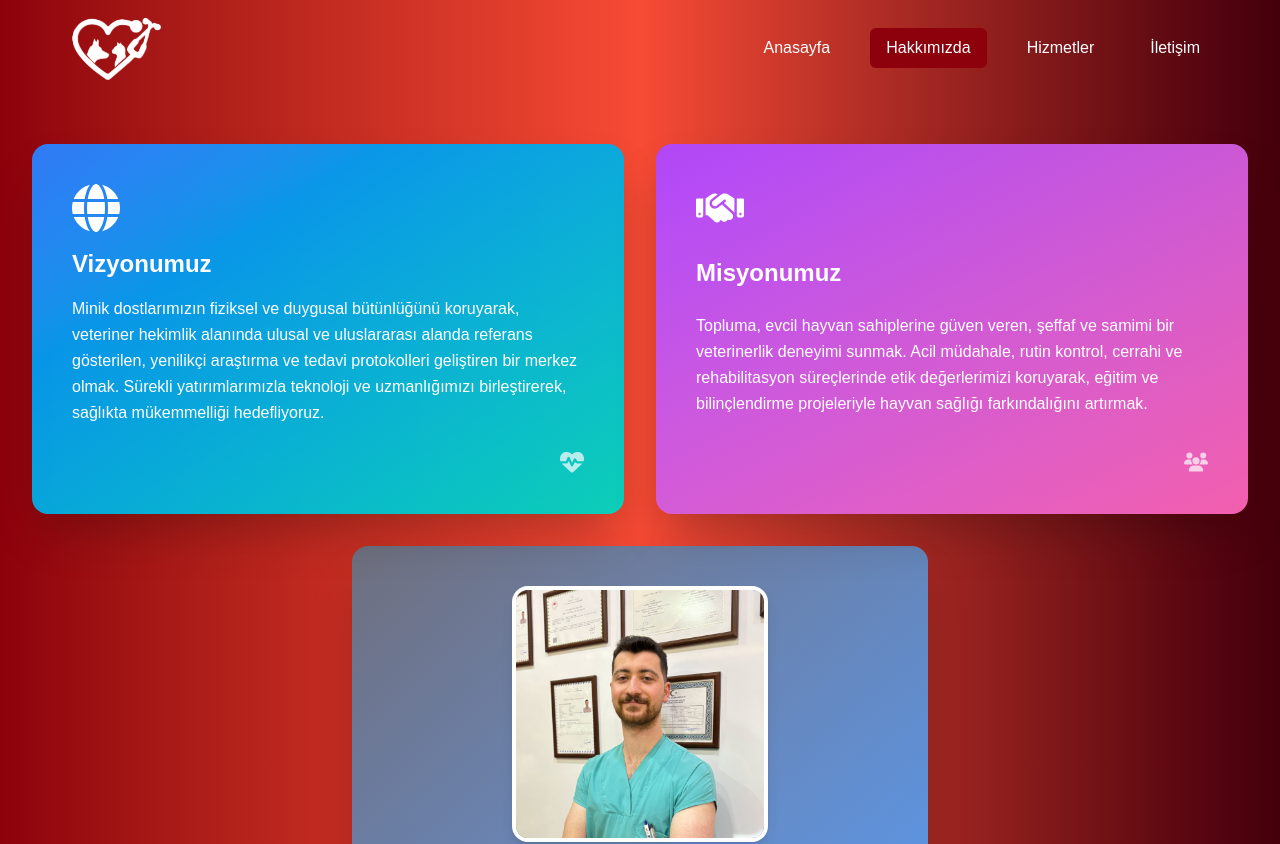
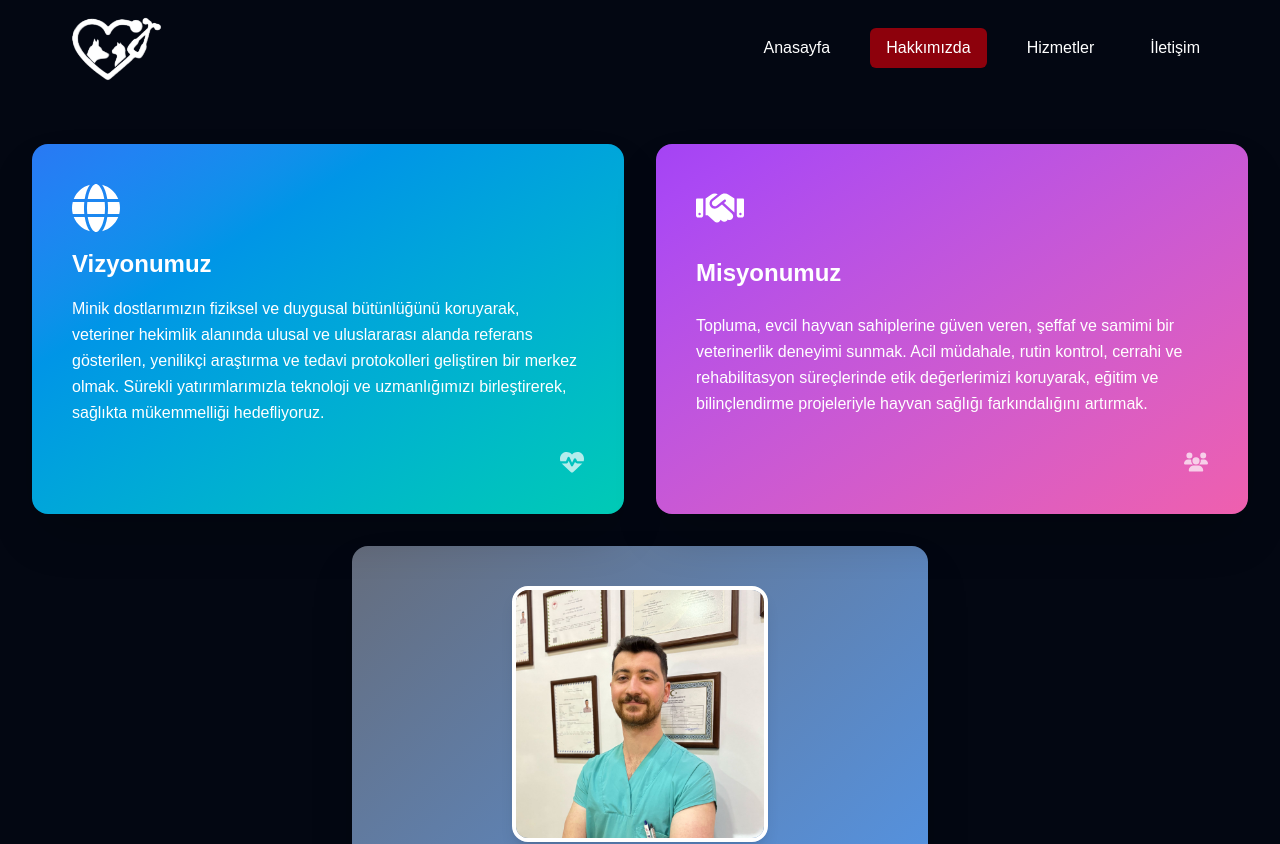
Before and after one commit to OguzhanErkan3/Minipati-Clinic, a Next.js app: page /about in a window 1280 px wide. Shown: the top 844 px of the page. Built offline with nearby package versions, Linux system fonts and the light colour scheme.

Commit message:
Update about.tsx

```diff
--- a/src/pages/about.tsx
+++ b/src/pages/about.tsx
@@ -22,7 +22,7 @@ export default function About() {
   }, [router.asPath]);
 
   return (
-    <div className="min-h-screen flex flex-col bg-gradient-to-r from-[#8d010c] via-[#f74b35] to-[#44000b]">
+    <div className="min-h-screen flex flex-col bg-gray-950">
       <Head>
         {/* Temel SEO */}
         <title>Hakkımızda | MiniPati Veteriner Kliniği</title>
```
